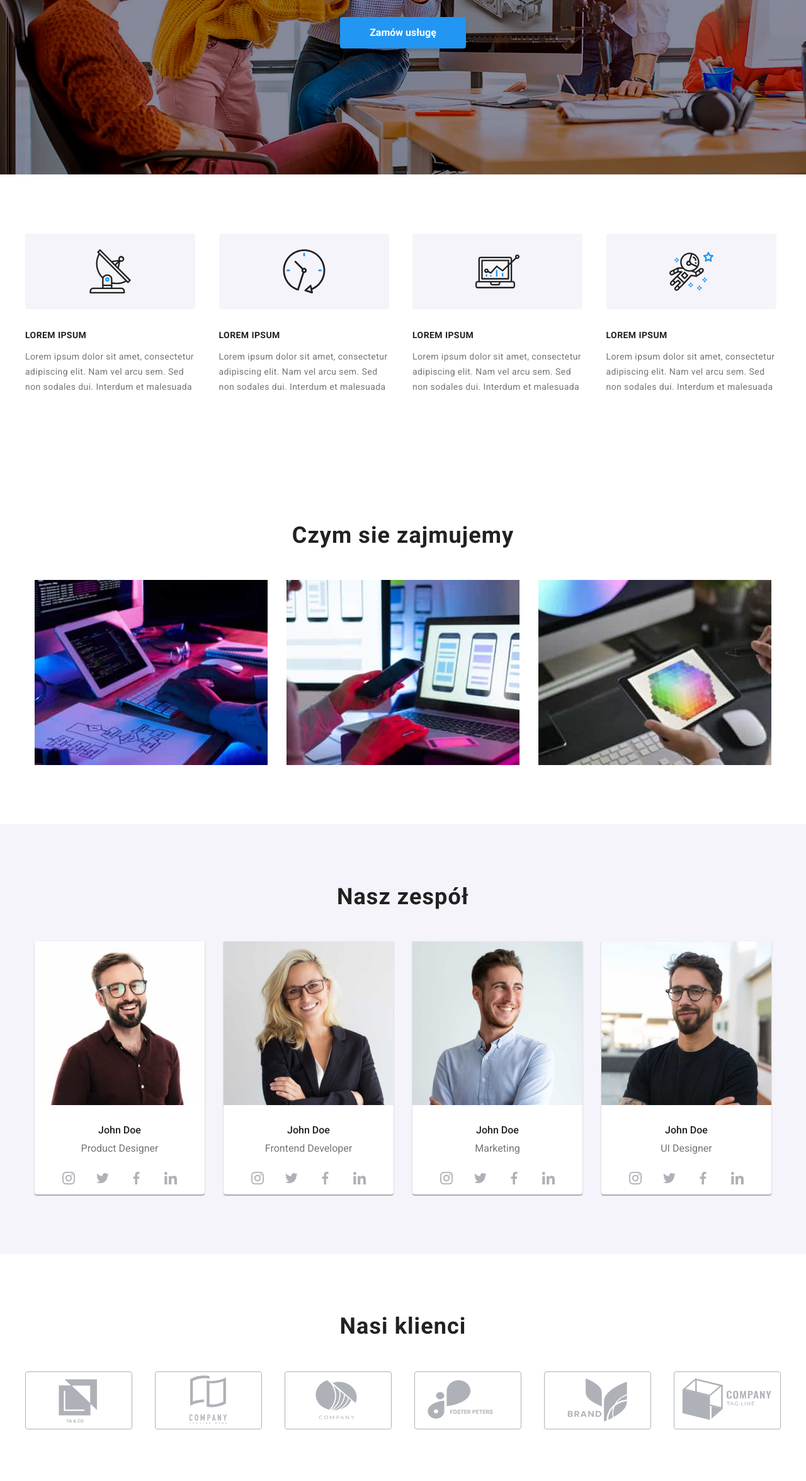
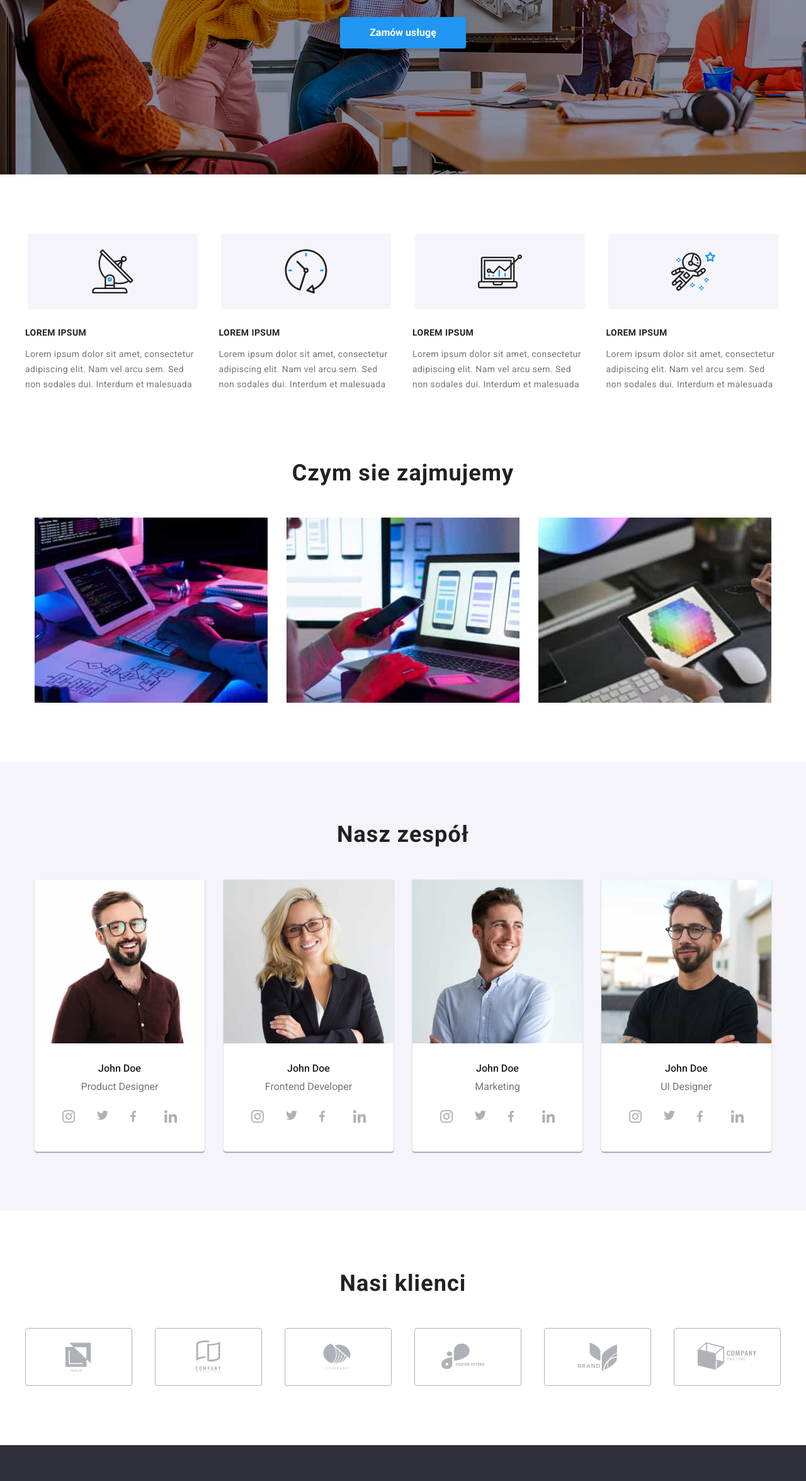
Before and after one commit to sebastianpawlik/goit-markup-hw-04, a plain HTML site: page index.html in a window 1280 px wide. Shown: the part 403-2755 px from the top of the page at 63% size. Drawn offline with nearby package versions, Linux system fonts and the light colour scheme.

Commit message:
changes acc to Mentor's instruction

```diff
--- a/CSS/style.css
+++ b/CSS/style.css
@@ -85,26 +85,29 @@ img {
 .navigation-list-item:not(:last-child){
     margin-right: 46px;
 }
+.right-wrapper{
+    display:flex;
+    justify-content: space-between;
+}
 .navigation-list{
     display: flex;
     justify-content: center;
             }
-
-.right-wrapper{
+.navigation-contacts svg {
+   margin-right:10px;
+   cursor: pointer;
+   }
+.navigation-contacts:hover svg{
+    fill: var(--main-blue);
+    stroke: var(--main-blue);
+    }
+.navigation-contacts{
     display:flex;
     justify-content: space-between;
+    align-items: center;
        }
-.navigation-contacts{
-    display:flex
-    margin: 0 auto;
-}
-.icon svg{
-    width:12;
-    height:16;
-    cursor: pointer;
-  }
-    .icon svg:hover {
-    fill: var(--main-blue);
+.navigation-contacts:not(:last-child){
+    margin-right: 30px;
     }
 
 /* stylowanie h1 i button w index */
@@ -180,18 +183,17 @@ img {
     align-items:flex-start;
     justify-content: flex-start;
    }
-.index-text-container svg{
+
+.index-text-icon{
+    display:flex;
+    margin: 0 auto;
+    justify-content: center;
+    align-items: center;
     background-color: var(--second-white);
-   border-radius: 4px;
-   width: 270px;
-   height: 120px;
-}
- .text-item svg{
-    width: 270px;
+    width:270px;
     height:120px;
     border-radius: 4px;
-    margin-bottom: 30px;
-}
+    margin-bottom: 30px;}
 
 /* stylowanie obrazów czym się zajmujemy */
 .whatwedo-container {
@@ -479,7 +481,8 @@ figcaption{
 .social-icons{
     display:flex;
     justify-content: space-between;
-    gap:10px;}
+    gap:10px;
+    padding-bottom: 30px;}
 
 .social-icons svg {
         fill:  var(--second-silver);
@@ -493,23 +496,35 @@ figcaption{
         background-color: var(--main-blue);
         fill: var(--main-white);
         }
+
+
 .company-icons{
         display:flex;
         justify-content:space-between;
-        fill:  var(--second-silver);
                        }
- .company-icon{
-        width: 170px;
-        height: 92px;
-        left: 215px;
-        top: 2493px;
+.company-icon {
+        display:flex;
+        margin:0 auto;
+        align-items: center;
+        width:170px;
+        height:92px;
+        border-radius: 4px;
         border:1px solid var(--second-silver);
-        border-radius: 4px;
+        fill: var(--second-silver);
+        gap: 30px;
     }
-.company-icon:hover{
+.company-icon:hover {
         fill: var(--main-blue);
         border:1px solid var(--main-blue);
                     }
+ .company-icon svg{
+        display:flex;
+        margin: 0 auto;
+        align-items: center;
+        width:106px;
+        height:60px;
+         }
+
 .footer-wrapper {
     display:flex;
     justify-content: flex-start;
@@ -542,3 +557,5 @@ figcaption{
 .footer-icons :not(:last-child){
     margin-right: 10px;
   }
+.no-padding-bottom{
+    padding-bottom:0;}
--- a/index.html
+++ b/index.html
@@ -31,10 +31,10 @@
                     <div class="right-wrapper">
                     <ul class="bullets navigation-list">
                         <li class="navigation-contacts">
-                            <svg class="icon" width="16" height="12"><use href="./images/icons.svg#icon-envelope"></use></svg>
+                            <svg width="16" height="12"><use href="./images/icons.svg#icon-envelope"></use></svg>
                             <a class="mail link" href="mailto:info@devstudio.com">info@devstudio.com</a></li>
                         <li class="navigation-contacts">
-                            <svg class="icon" width="10" height="16"><use href="./images/icons.svg#icon-phone"></use></svg>
+                            <svg width="10" height="16"><use href="./images/icons.svg#icon-phone"></use></svg>
                             <a class="phone link" href="tel:+48111111111">+48 111 111 111</a></li>
                     </ul>
                     </div>
@@ -49,11 +49,13 @@
             <button class="index-button" type="button">Zamów usługę</button>
         </div>
     </section>
-    <section class="section">
+    <section class="section no-padding-bottom">
         <div class="container ">
-         <ul class="bullets index-text-container">
+         <ul class="bullets index-text-container ">
             <li class="text-item">
-                <svg><use width="70" height="70" x="100" y="25" href="./images/icons.svg#icon-antenna-1"></use></svg>
+            <div class="index-text-icon">
+                <svg width="70" height="70" ><use href="./images/icons.svg#icon-antenna-1"></use></svg>
+            </div>
                 <h2 class="text-block-header">
                 LOREM IPSUM
                 </h2>
@@ -62,7 +64,9 @@
                 </p>
             </li>
             <li class="text-item">
-                <svg><use width="70" height="70" x="100" y="25" href="./images/icons.svg#icon-clock-1"  ></use></svg>
+            <div class="index-text-icon">
+                <svg width="70" height="70"><use  href="./images/icons.svg#icon-clock-1" ></use></svg>
+            </div>
                 <h2 class="text-block-header">
                 LOREM IPSUM
                 </h2>
@@ -71,7 +75,9 @@
                 </p>
             </li>
             <li class="text-item">
-                <svg ><use width="70" height="70" x="100" y="25" href="./images/icons.svg#icon-diagram-1"></use></svg>
+            <div class="index-text-icon">
+                <svg width="70" height="70" ><use href="./images/icons.svg#icon-diagram-1"></use></svg>
+            </div>
                 <h2 class="text-block-header">
                 LOREM IPSUM
                 </h2>
@@ -80,7 +86,9 @@
                 </p>
             </li>
             <li class="text-item">
-                <svg ><use width="70" height="70" x="100" y="25" href="./images/icons.svg#icon-astronaut-1"></use></svg>
+                <div class="index-text-icon">
+                <svg width="70" height="70"><use href="./images/icons.svg#icon-astronaut-1"></use></svg>
+            </div>
                 <h2 class="text-block-header">
                 LOREM IPSUM
                 </h2>
@@ -124,16 +132,17 @@
                                 </svg>
                               </li>
                               <li>
-                                <svg> <use x="12" y="12" width="20" height="20" href="./images/icons.svg#icon-twitter"></use>
+                                <svg> <use x="12" y="12" width="20" height="16.25" href="./images/icons.svg#icon-twitter"></use>
                                 </svg>
                               </li>
                               <li>
-                                <svg> <use x="12" y="12" width="20" height="20" href="./images/icons.svg#icon-facebook"></use>
+                                <svg> <use x="12" y="12" width="10" height="20" href="./images/icons.svg#icon-facebook"></use>
                                 </svg>
                               </li>
                               <li>
                                 <svg> <use x="12" y="12" width="20" height="20" href="./images/icons.svg#icon-linkedin"></use>
                                 </svg>
+                            </li>
                            </ul>
                     </div>
                     </figcaption>
@@ -152,16 +161,17 @@
                                         </svg>
                                       </li>
                                       <li>
-                                        <svg> <use x="12" y="12" width="20" height="20" href="./images/icons.svg#icon-twitter"></use>
+                                        <svg> <use x="12" y="12" width="20" height="16.25" href="./images/icons.svg#icon-twitter"></use>
                                         </svg>
                                       </li>
                                       <li>
-                                        <svg> <use x="12" y="12" width="20" height="20" href="./images/icons.svg#icon-facebook"></use>
+                                        <svg> <use x="12" y="12" width="10" height="20" href="./images/icons.svg#icon-facebook"></use>
                                         </svg>
                                       </li>
                                       <li>
                                         <svg> <use x="12" y="12" width="20" height="20" href="./images/icons.svg#icon-linkedin"></use>
                                         </svg>
+                                    </li>
                                    </ul>
                             </div>
                     </figcaption>
@@ -180,16 +190,17 @@
                                     </svg>
                                   </li>
                                   <li>
-                                    <svg> <use x="12" y="12" width="20" height="20" href="./images/icons.svg#icon-twitter"></use>
+                                    <svg> <use x="12" y="12" width="20" height="16.25" href="./images/icons.svg#icon-twitter"></use>
                                     </svg>
                                   </li>
                                   <li>
-                                    <svg> <use x="12" y="12" width="20" height="20" href="./images/icons.svg#icon-facebook"></use>
+                                    <svg> <use x="12" y="12" width="10" height="20" href="./images/icons.svg#icon-facebook"></use>
                                     </svg>
                                   </li>
                                   <li>
                                     <svg> <use x="12" y="12" width="20" height="20" href="./images/icons.svg#icon-linkedin"></use>
                                     </svg>
+                                </li>
                                </ul>
                         </div>
                     </figcaption>
@@ -204,16 +215,21 @@
                         <div class="team-icons">
                             <ul class="bullets social-icons " >
                                 <li>
-                                    <svg> <use x="12" y="12" width="20" height="20" href="./images/icons.svg#icon-instagram"></use></svg>
+                                    <svg> <use x="12" y="12" width="20" height="20" href="./images/icons.svg#icon-instagram"></use>
+                                    </svg>
                                   </li>
                                   <li>
-                                    <svg> <use x="12" y="12" width="20" height="20" href="./images/icons.svg#icon-twitter"></use></svg>
+                                    <svg> <use x="12" y="12" width="20" height="16.25" href="./images/icons.svg#icon-twitter"></use>
+                                    </svg>
                                   </li>
                                   <li>
-                                    <svg> <use x="12" y="12" width="20" height="20" href="./images/icons.svg#icon-facebook"></use></svg>
+                                    <svg> <use x="12" y="12" width="10" height="20" href="./images/icons.svg#icon-facebook"></use>
+                                    </svg>
                                   </li>
                                   <li>
-                                    <svg> <use x="12" y="12" width="20" height="20" href="./images/icons.svg#icon-linkedin"></use></svg>
+                                    <svg> <use x="12" y="12" width="20" height="20" href="./images/icons.svg#icon-linkedin"></use>
+                                    </svg>
+                                </li>
                                 </ul>
                         </div>
                     </figcaption>
@@ -226,18 +242,30 @@
     <div class="section ourcustomers-container container">
         <h2 class="text-pictures-header1">Nasi klienci</h2>
         <ul class="bullets company-icons" >
-            <li><svg class="company-icon" >
-                <use href="./images/icons.svg#icon-company1"></use></svg></li>
-            <li><svg class="company-icon" >
-                <use href="./images/icons.svg#icon-company2"></use></svg></li>
-            <li><svg class="company-icon">
-               <use href="./images/icons.svg#icon-company3"></use></svg></li>
-            <li><svg class="company-icon">
-                <use href="./images/icons.svg#icon-company4"></use></svg></li>
-            <li><svg class="company-icon">
-                <use href="./images/icons.svg#icon-company5"></use></svg></li>
-            <li><svg class="company-icon">
-                <use href="./images/icons.svg#icon-company6"></use></svg></li>
+            <li>
+            <div class="company-icon">
+                <svg ><use href="./images/icons.svg#icon-company1"></use></svg>
+            </div></li>
+            <li>
+            <div class="company-icon">
+                <svg ><use href="./images/icons.svg#icon-company2"></use></svg>
+            </div></li>
+            <li>
+            <div class="company-icon">
+                <svg ><use href="./images/icons.svg#icon-company3"></use></svg>
+            </div></li>
+            <li>
+            <div class="company-icon">
+                <svg ><use href="./images/icons.svg#icon-company4"></use></svg>
+            </div></li>
+            <li>
+            <div class="company-icon">
+                <svg ><use href="./images/icons.svg#icon-company5"></use></svg>
+            </div></li>
+            <li>
+            <div class="company-icon">
+                <svg ><use href="./images/icons.svg#icon-company6"></use></svg>
+            </div></li>
         </ul>
     </div>
 </section>
```
Also changed, not shown: portfolio.html (+8 -6 lines). Lines whose indentation alone changed are shown as unchanged.
